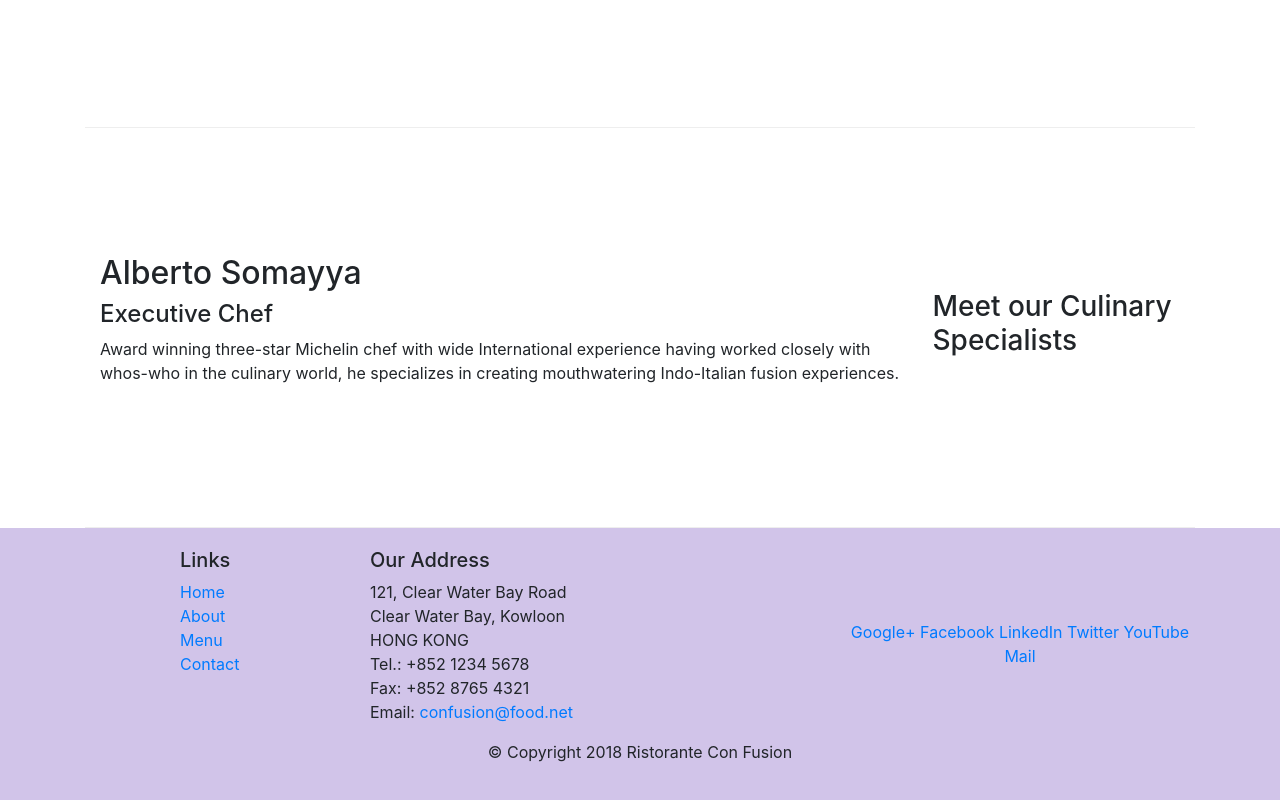
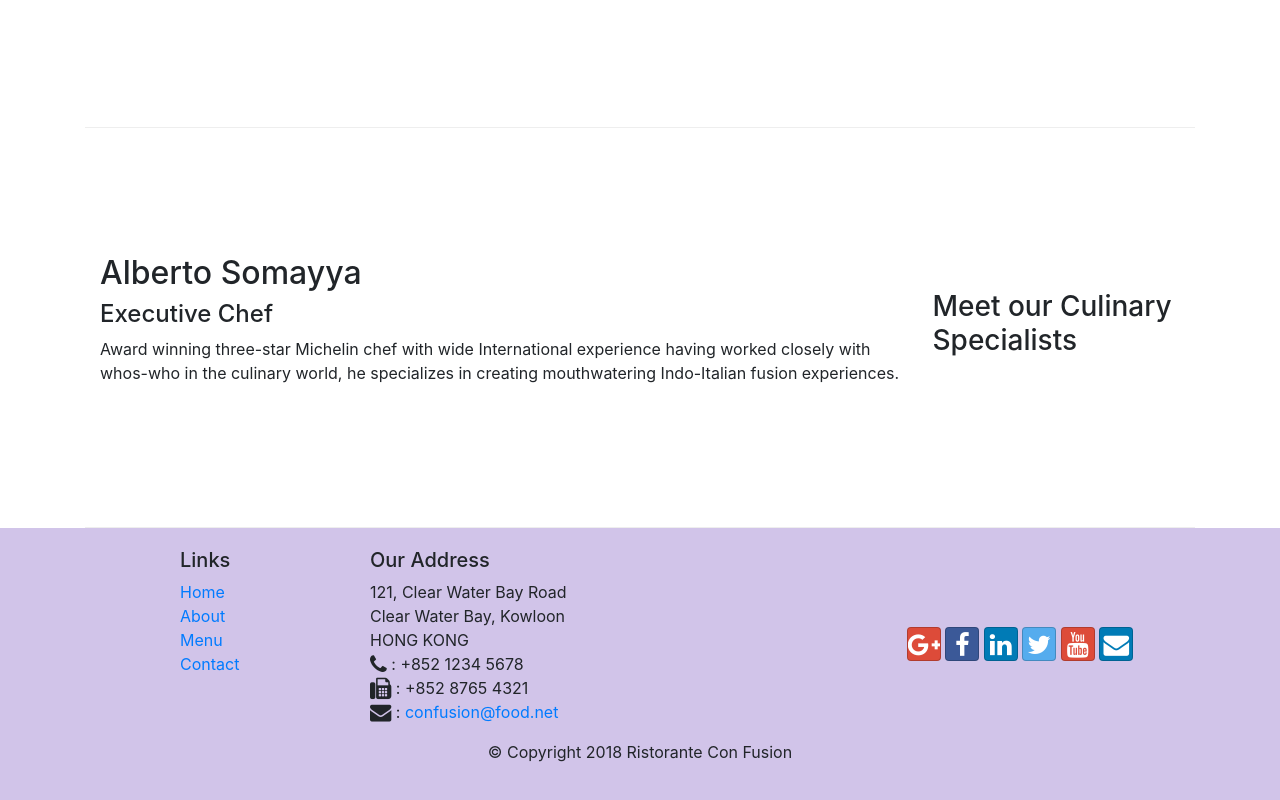
Before and after one commit to kevingeother/Full-Stack, a website: page Bootstrap4/conFusion/index.html in a window 1280 px wide. Shown: the part 1006-1806 px from the top of the page. Drawn offline with nearby package versions, Linux system fonts and the light colour scheme.

Commit message:
Icon Fonts

```diff
--- a/Bootstrap4/conFusion/index.html
+++ b/Bootstrap4/conFusion/index.html
@@ -10,6 +10,8 @@
      <!-- Bootstrap CSS -->
      <link rel="stylesheet" href="node_modules/bootstrap/dist/css/bootstrap.min.css">
      <link rel="stylesheet" href="css/styles.css">
+     <link rel="stylesheet" href="node_modules/bootstrap-social/bootstrap-social.css">
+     <link rel="stylesheet" href="node_modules/font-awesome/css/font-awesome.css">
      <title>Ristorante Con Fusion</title>
 </head>
 
@@ -22,11 +24,10 @@
             <a class="navbar-brand mr-auto" href="#">Ristorante Con Fusion</a>
             <div class="collapse navbar-collapse" id="Navbar">
                 <ul class="navbar-nav mr-auto">
-                    <li class="nav-item active"><a class="nav-link" href="./index.html">Home</a></li>
-                    <li class="nav-item"><a class="nav-link" href="./aboutus.html">About</a></li>
-                    <li class="nav-item"><a class="nav-link" href="#">Menu</a></li>
-                    <li class="nav-item"><a class="nav-link" href="#">Contact</a></li>
-                </ul>
+                    <li class="nav-item active"><a class="nav-link" href="./index.html"><span class="fa fa-home fa-lg"></span>Home</a></li>
+                    <li class="nav-item"><a class="nav-link" href="./aboutus.html"><span class="fa fa-info fa-lg"></span>About</a></li>
+                    <li class="nav-item"><a class="nav-link" href="#"><span class="fa fa-list fa-lg"></span>Menu</a></li>
+                    <li class="nav-item"><a class="nav-link" href="#"><span class="fa fa-adsress-card fa-lg"></span>Contact</a></li>
             </div>
         </div>
     </nav>
@@ -96,19 +97,19 @@
 		              121, Clear Water Bay Road<br>
 		              Clear Water Bay, Kowloon<br>
 		              HONG KONG<br>
-		              Tel.: +852 1234 5678<br>
-		              Fax: +852 8765 4321<br>
-		              Email: <a href="mailto:confusion@food.net">confusion@food.net</a>
+		              <i class="fa fa-phone fa-lg"></i> : +852 1234 5678<br>
+		              <i class="fa fa-fax fa-lg"></i> : +852 8765 4321<br>
+		              <i class="fa fa-envelope fa-lg"></i> : <a href="mailto:confusion@food.net">confusion@food.net</a>
 		           </address>
                 </div>
                 <div class="col-12 col-sm-4 align-self-center">
                     <div class="text-center">
-                        <a href="http://google.com/+">Google+</a>
-                        <a href="http://www.facebook.com/profile.php?id=">Facebook</a>
-                        <a href="http://www.linkedin.com/in/">LinkedIn</a>
-                        <a href="http://twitter.com/">Twitter</a>
-                        <a href="http://youtube.com/">YouTube</a>
-                        <a href="mailto:">Mail</a>
+                        <a class="btn btn-social-icon btn-google" href="http://google.com/+"><i class="fa fa-google-plus fa-lg"></i></a>
+                        <a class="btn btn-social-icon btn-facebook" href="http://www.facebook.com/profile.php?id="><i class="fa fa-facebook fa-lg"></i></a>
+                        <a class="btn btn-social-icon btn-linkedin" href="http://www.linkedin.com/in/"><i class="fa fa-linkedin fa-lg"></i></a>
+                        <a class="btn btn-social-icon btn-twitter" href="http://twitter.com/"><i class="fa fa-twitter fa-lg"></i></a>
+                        <a class="btn btn-social-icon btn-google" href="http://youtube.com/"><i class="fa fa-youtube fa-lg"></i></a>
+                        <a class="btn btn-social-icon btn-linkedin" href="mailto:"><i class="fa fa-envelope fa-lg"></i></a>
                     </div>
                 </div>
            </div>
--- a/Bootstrap4/conFusion/package.json
+++ b/Bootstrap4/conFusion/package.json
@@ -15,6 +15,8 @@
   },
   "dependencies": {
     "bootstrap": "^4.0.0",
+    "bootstrap-social": "^5.1.1",
+    "font-awesome": "^4.7.0",
     "jquery": "^3.3.1",
     "popper.js": "^1.12.9"
   }
```
Also changed, not shown: Bootstrap4/conFusion/aboutus.html (+15 -13 lines), 1 other file.
